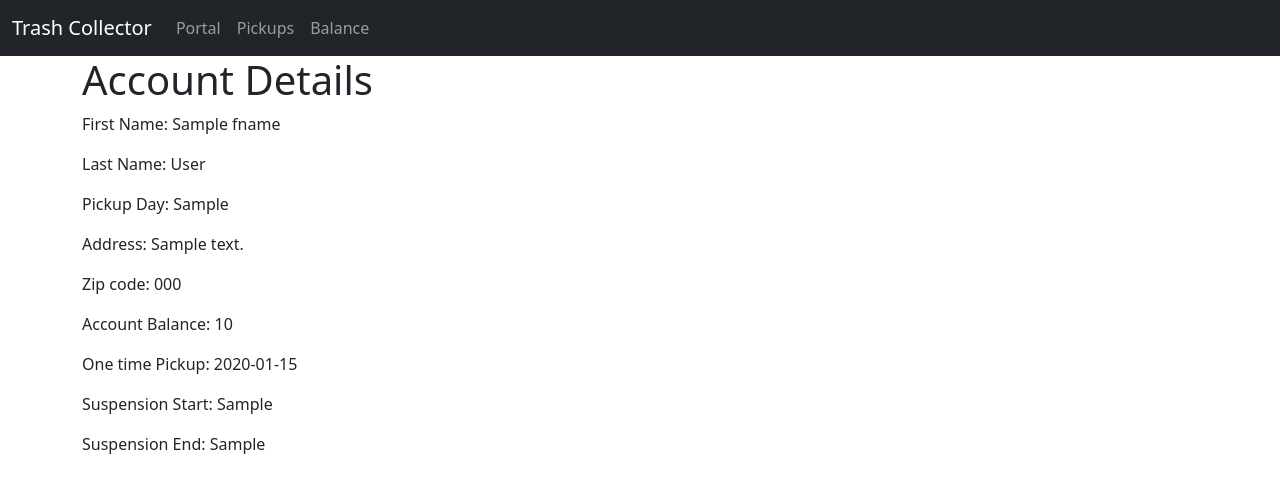
After one commit to austindflatt/trashcollector, a Django app: template trash_collector/customers/templates/customers/account_details.html in a window 1280 px wide. The commit adds this page. Shown: the top 493 px of the page. Run offline with Django 3.2, Linux system fonts and the light colour scheme; the template is opened without the code that fills it: most values are stand-ins (such as "Sample title", 1, 10 or a date in 2020).

Commit message:
fix merge

```diff
--- /dev/null
+++ b/trash_collector/customers/templates/customers/account_details.html
@@ -0,0 +1,19 @@
+{% extends 'base.html' %}
+
+{% block title %} Account Details {% endblock %}
+
+{% block header %} Account Details {% endblock %}
+
+{% block content %}
+
+    <p>First Name: {{customer.fname}}</p>
+    <p>Last Name: {{customer.lname}}</p>
+    <p>Pickup Day: {{customer.pickup_day}}</p>
+    <p>Address: {{customer.address}}</p>
+    <p>Zip code: {{customer.zip_code}}</p>
+    <p>Account Balance: {{customer.balance}}</p>
+    <p>One time Pickup: {{customer.onetime_pickup}}</p>
+    <p>Suspension Start: {{customer.suspension_start}}</p>
+    <p>Suspension End: {{customer.suspension_end}}</p>
+
+{% endblock %}
--- a/trash_collector/customers/urls.py
+++ b/trash_collector/customers/urls.py
@@ -10,5 +10,6 @@ urlpatterns = [
     path('new/', views.create, name='register'),
     path('change_pickup_day/', views.change_pickup_day, name='change_pickup_day'),
     path('one_time/', views.one_time, name='one_time'),
-    path('pickup_suspension/', views.submit_suspension, name='suspension')
+    path('pickup_suspension/', views.submit_suspension, name='suspension'),
+    path('account_details/', views.account_details, name='account_details'),
 ]
--- a/trash_collector/templates/base.html
+++ b/trash_collector/templates/base.html
@@ -9,7 +9,7 @@
 <body>
 <nav class="navbar navbar-expand-lg navbar-dark bg-dark">
   <div class="container-fluid">
-    <a class="navbar-brand" href="{% url 'logout' %}">Trash Collector</a>
+    <a class="navbar-brand" href="{% url 'home' %}">Trash Collector</a>
     <button class="navbar-toggler" type="button" data-bs-toggle="collapse" data-bs-target="#navbarText" aria-controls="navbarText" aria-expanded="false" aria-label="Toggle navigation">
       <span class="navbar-toggler-icon"></span>
     </button>
@@ -24,10 +24,29 @@
         <li class="nav-item">
           <a class="nav-link" href="#">Balance</a>
         </li>
+        {% if user.is_authenticated %}
+          {% for group in user.groups.all%}
+            {% if group.name == "Customers" %}
+        <li class="nav-item">
+          <a class="nav-link" href="{% url 'customers:account_details' %}">Account Details</a>
+        </li>
+        <li class="nav-item">
+          <a class="nav-link" href="#">Change Pickup</a>
+        </li>
+        <li class="nav-item">
+          <a class="nav-link" href="#">Suspend Account</a>
+        </li>
+        {% elif group.name == "Employees" %}
+        <li class="nav-item">
+          <a class="nav-link" href="#">Daily View</a>
+        </li>
+        {% endif %}
       </ul>
+      {% endfor %}
       <span class="navbar-text">
-        Welcome to your trash service
+        Welcome {{ user.username }}
       </span>
+      {% endif %}
     </div>
   </div>
 </nav>
```
Also changed, not shown: trash_collector/customers/templates/customers/register.html (+10 -12 lines), trash_collector/customers/views.py (+9 -0 lines).
